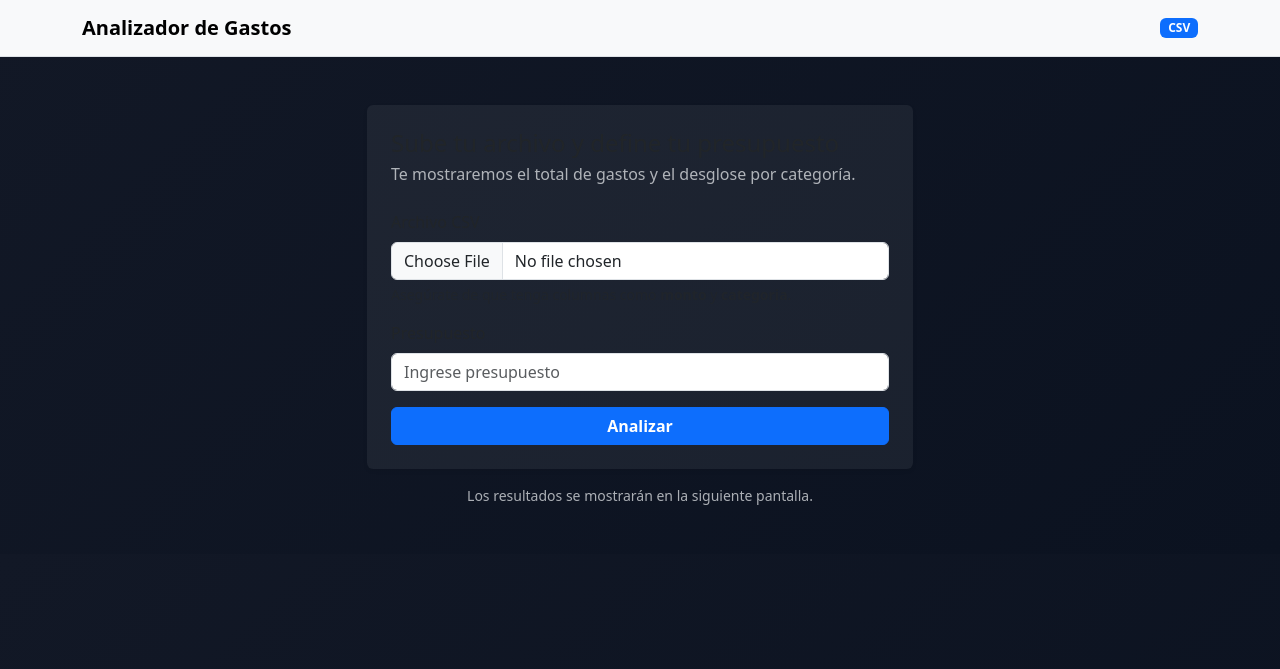
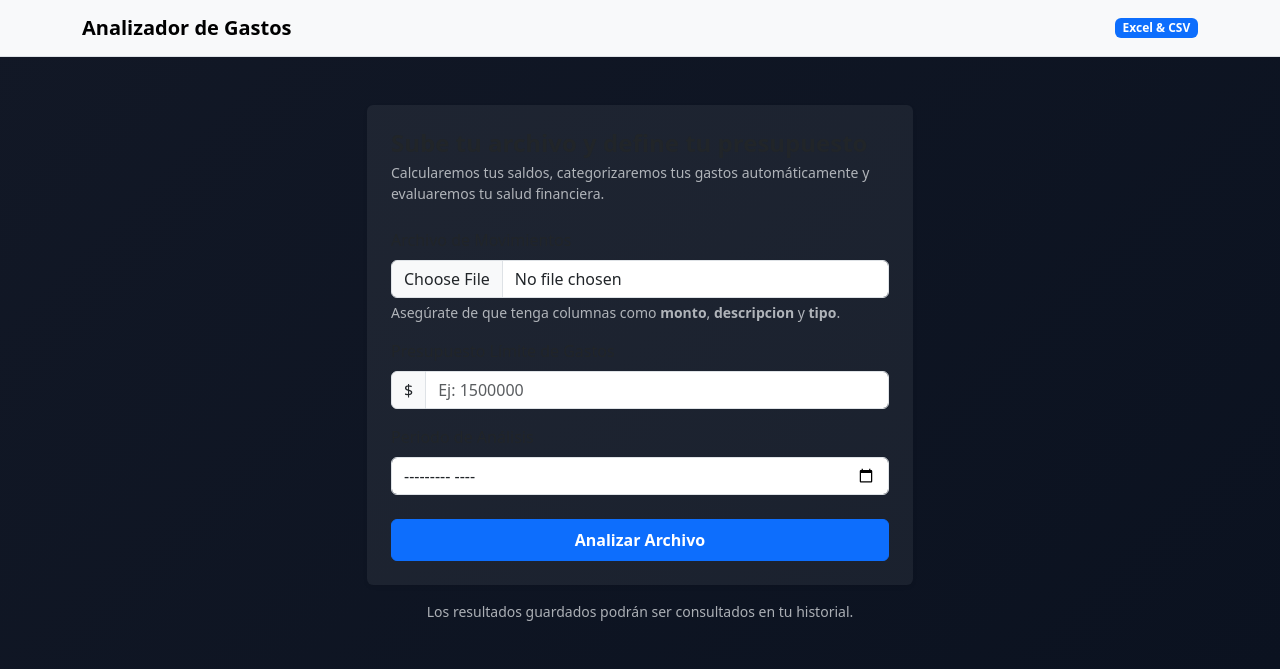
Before and after one commit to juanexzedh/analizador-gastos-web, a Flask app: page / in a window 1280 px wide. Shown: the top 669 px of the page. Run offline with Flask 3, Linux system fonts and the light colour scheme.

Commit message:
Se modifico el index.html para que sea mas compatible con las mejoras aplicadas

```diff
--- a/templates/index.html
+++ b/templates/index.html
@@ -1,23 +1,22 @@
 <!DOCTYPE html>
-<html>
+<html lang="es">
 
 <head>
     <meta charset="utf-8" />
     <meta name="viewport" content="width=device-width, initial-scale=1" />
     <title>Analizador de Gastos</title>
 
-    <link href="https://cdn.jsdelivr.net/npm/bootstrap@5.3.8/dist/css/bootstrap.min.css"
-        rel="stylesheet" integrity="sha384-sRIl4kxILFvY47J16cr9ZwB07vP4J8+LH7qKQnuqkuIAvNWLzeN8tE5YBujZqJLB" crossorigin="anonymous">
+    <link href="https://cdn.jsdelivr.net/npm/bootstrap@5.3.3/dist/css/bootstrap.min.css"
+        rel="stylesheet" crossorigin="anonymous">
 
     <link rel="stylesheet" href="{{ url_for('static', filename='css/styles.css') }}">
 </head>
 
-<body>
-<!-- Barra de navegacion -->
+<body class="bg-light">
     <nav class="navbar navbar-expand-lg bg-body-tertiary border-bottom">
         <div class="container">
             <span class="navbar-brand fw-semibold">Analizador de Gastos</span>
-            <span class="badge text-bg-primary align-self-center">CSV</span>
+            <span class="badge text-bg-primary align-self-center">Excel & CSV</span>
         </div>
     </nav>
 
@@ -26,42 +25,64 @@
         <div class="row justify-content-center">
             <div class="col-12 col-md-8 col-lg-6">
 
+                <!-- Bloque de Mensajes de Error (Flash Messages) -->
+                {% with messages = get_flashed_messages() %}
+                  {% if messages %}
+                    {% for message in messages %}
+                      <div class="alert alert-danger alert-dismissible fade show shadow-sm" role="alert">
+                        {{ message }}
+                        <button type="button" class="btn-close" data-bs-dismiss="alert" aria-label="Close"></button>
+                      </div>
+                    {% endfor %}
+                  {% endif %}
+                {% endwith %}
+
                 <!-- Tarjeta central -->
                 <div class="card shadow-sm border-0">
                     <div class="card-body p-4">
 
-                        <!-- Titulo y descripcion -->
-                        <h2 class="h4 mb-1">Sube tu archivo y define tu presupuesto</h2>
-                        <p class="text-muted mb-4">Te mostraremos el total de gastos y el desglose por categoría.</p>
+                        <h2 class="h4 mb-1 fw-semibold">Sube tu archivo y define tu presupuesto</h2>
+                        <p class="text-muted mb-4 small">Calcularemos tus saldos, categorizaremos tus gastos automáticamente y evaluaremos tu salud financiera.</p>
 
                         <form method="POST" enctype="multipart/form-data" action="/analizar" class="needs-validation" novalidate>
+
+                            <!-- Subir archivo -->
                             <div class="mb-3">
-                                <!-- Subir csv-->
-                                <label class="form-label" for="archivo">Archivo CSV</label>
-                                <input class="form-control" type="file" name="archivo" id="archivo" accept=".csv" required>
-                                <div class="form-text">Asegúrate de que tenga columnas como <b>monto</b> y <b>categoria</b>.</div>
+                                <label class="form-label fw-medium" for="archivo">Archivo de Movimientos</label>
+                                <input class="form-control" type="file" name="archivo" id="archivo" accept=".csv, .xlsx" required>
+                                <div class="form-text small text-muted">Asegúrate de que tenga columnas como <b>monto</b>, <b>descripcion</b> y <b>tipo</b>.</div>
                             </div>
 
-                            <!-- Ingresar el prespuesto -->
+                            <!-- Ingresar el presupuesto -->
                             <div class="mb-3">
-                                <label class="form-label" for="presupuesto">Presupuesto</label>
-                                <input class="form-control" type="number" name="presupuesto" id="presupuesto" placeholder="Ingrese presupuesto" min="0" step="1" required>
+                                <label class="form-label fw-medium" for="presupuesto">Presupuesto Límite de Gastos</label>
+                                <div class="input-group">
+                                    <span class="input-group-text">$</span>
+                                    <input class="form-control" type="number" name="presupuesto" id="presupuesto" placeholder="Ej: 1500000" min="0" step="1" required>
+                                </div>
                             </div>
 
-                            <!-- Empezar a analizar -->
-                            <button type="submit" class="btn btn-primary w-100 fw-semibold">
-                                Analizar
+                            <!-- Periodo -->
+                            <div class="mb-3">
+                                <label class="form-label fw-medium" for="periodo">Periodo de Análisis</label>
+                                <input class="form-control" type="month" name="periodo" id="periodo" required>
+                            </div>
+
+                            <!-- analizar -->
+                            <button type="submit" class="btn btn-primary w-100 fw-semibold py-2 mt-2">
+                                Analizar Archivo
                             </button>
                         </form>
                     </div>
                 </div>
 
                 <div class="text-center mt-3 text-muted small">
-                    Los resultados se mostrarán en la siguiente pantalla.
+                    Los resultados guardados podrán ser consultados en tu historial.
                 </div>
             </div>
         </div>
     </main>
 
+    <script src="https://cdn.jsdelivr.net/npm/bootstrap@5.3.3/dist/js/bootstrap.bundle.min.js"></script>
 </body>
 </html>
```
